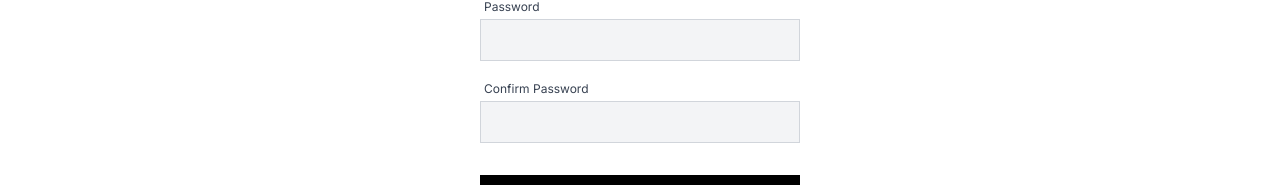
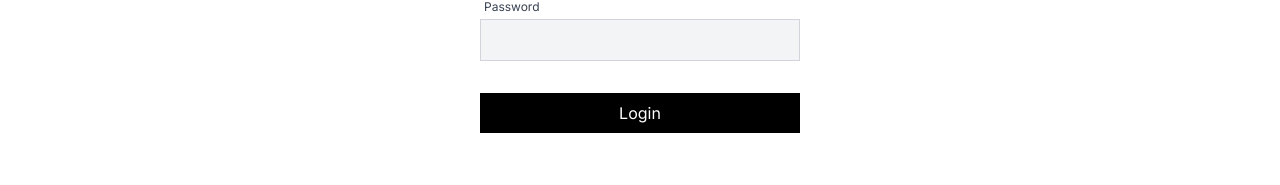
Before and after one commit to darsico/book-fair-frontend, a React (Vite) app: page /buyer/login in a window 1280 px wide. Shown: the part 328-513 px from the top of the page. Built offline with nearby package versions, Linux system fonts and the light colour scheme; no server answers; a web font is replaced by a local one.

Commit message:
chore: deleted confirm passwod on login page

```diff
--- a/src/components/Login/UserLogin.jsx
+++ b/src/components/Login/UserLogin.jsx
@@ -62,7 +62,6 @@ const UserLogin = ({ type }) => {
     <form action="" className="form-ctn" onSubmit={handleSubmit(onSubmit)}>
      <FormField label="Email" name={'email'} type={'email'} register={register} errors={errors} rules={{ required: true }} />
      <FormField label="Password" name={'password'} type={'password'} register={register} errors={errors} rules={{ required: true }} />
-     <FormField label="Confirm Password" name={'confirmPassword'} type={'password'} register={register} errors={errors} rules={{ required: true }} />
      <PostButton isLoading={isLoading} buttonTitle="Login" />
      <Error />
      <div className="py-4 gap-4 flex flex-col">
```
